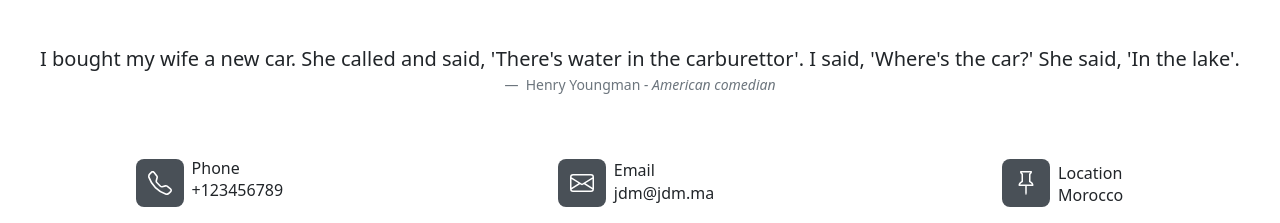
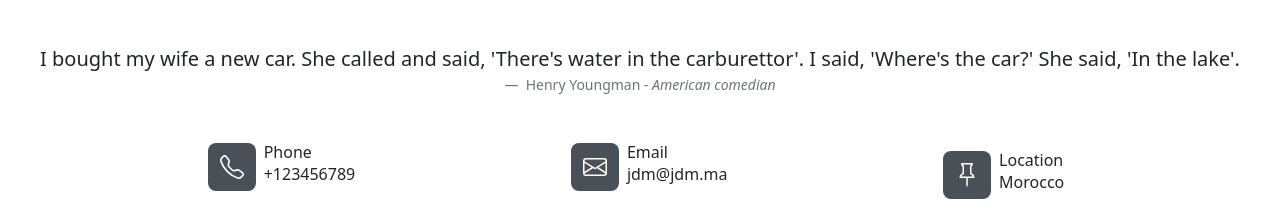
Before and after one commit to MOtAkAli/JDM, a Django app: page / in a window 1280 px wide. Shown: the part 666-889 px from the top of the page. After the commit the page ends 865 px from the top, so only its background shows below. Run offline with Django 4.2, Linux system fonts and the light colour scheme; parts of the project's set-up code (start-up, migrations or seed data) failed here and were passed over; some libraries are stand-ins or nearby versions.

Commit message:
index styling

```diff
--- a/home/templates/home/index.html
+++ b/home/templates/home/index.html
@@ -1,7 +1,6 @@
 {% extends 'base/base.html' %}
+{% load static %}
 {% block content %}
-
-    {% load static %}
     <div>
         <div class="carousel slide" data-bs-ride="carousel" id="carousel-1" style="height: 600px;">
             <div class="carousel-inner h-100">
@@ -90,8 +89,8 @@
             </figcaption>
         </figure>
     </div>
-    <div class="d-flex flex-row mt-5">
-        <div class="d-flex align-items-start justify-content-center p-3 col">
+    <div class="d-flex flex-lg-row flex-column justify-content-sm-evenly align-items-center mt-5">
+        <div class="d-flex mb-3">
             <div class="bs-icon-md bs-icon-rounded bs-icon-primary d-flex flex-shrink-0 justify-content-center align-items-center d-inline-block bs-icon"
                  style="background: var(--bs-gray-700);">
                 <svg xmlns="http://www.w3.org/2000/svg" width="1em" height="1em" fill="currentColor"
@@ -104,7 +103,7 @@
                 <p class="mb-0">+123456789</p>
             </div>
         </div>
-        <div class="d-flex align-items-center p-3 col justify-content-center">
+        <div class="d-flex mb-3">
             <div class="bs-icon-md bs-icon-rounded bs-icon-primary d-flex flex-shrink-0 justify-content-center align-items-center d-inline-block bs-icon"
                  style="background: var(--bs-gray-700);">
                 <svg xmlns="http://www.w3.org/2000/svg" width="1em" height="1em" fill="currentColor"
@@ -118,7 +117,7 @@
                 <p class="mb-0">jdm@jdm.ma</p>
             </div>
         </div>
-        <div class="d-flex align-items-end p-3 col justify-content-center">
+        <div class="d-flex">
             <div class="bs-icon-md bs-icon-rounded bs-icon-primary d-flex flex-shrink-0 justify-content-center align-items-center d-inline-block bs-icon"
                  style="background: var(--bs-gray-700);">
                 <svg xmlns="http://www.w3.org/2000/svg" width="1em" height="1em" fill="currentColor"
```
